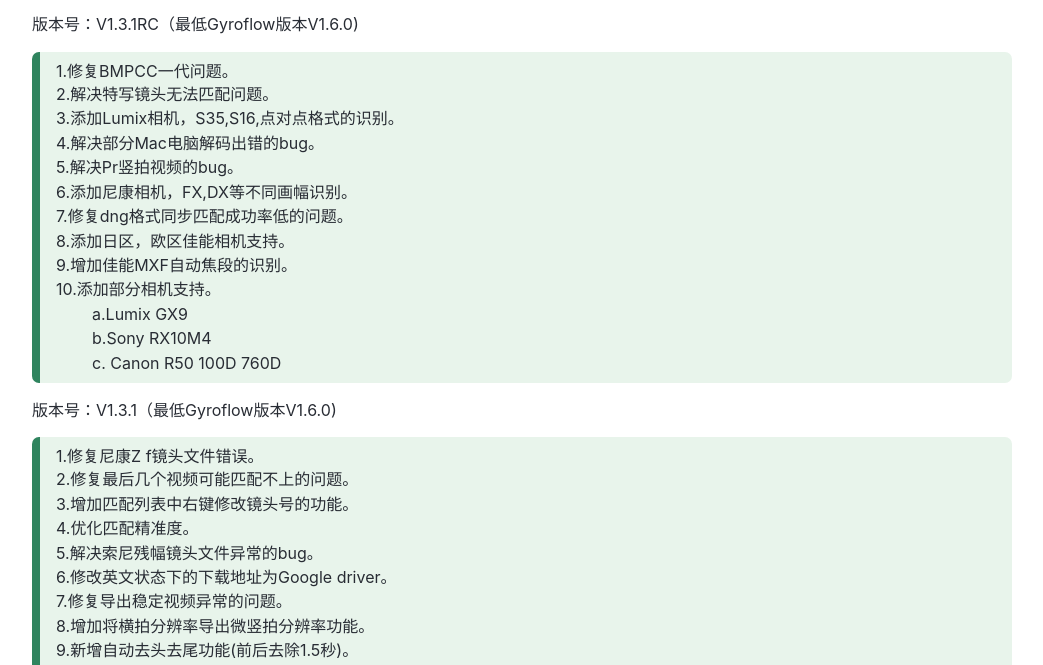
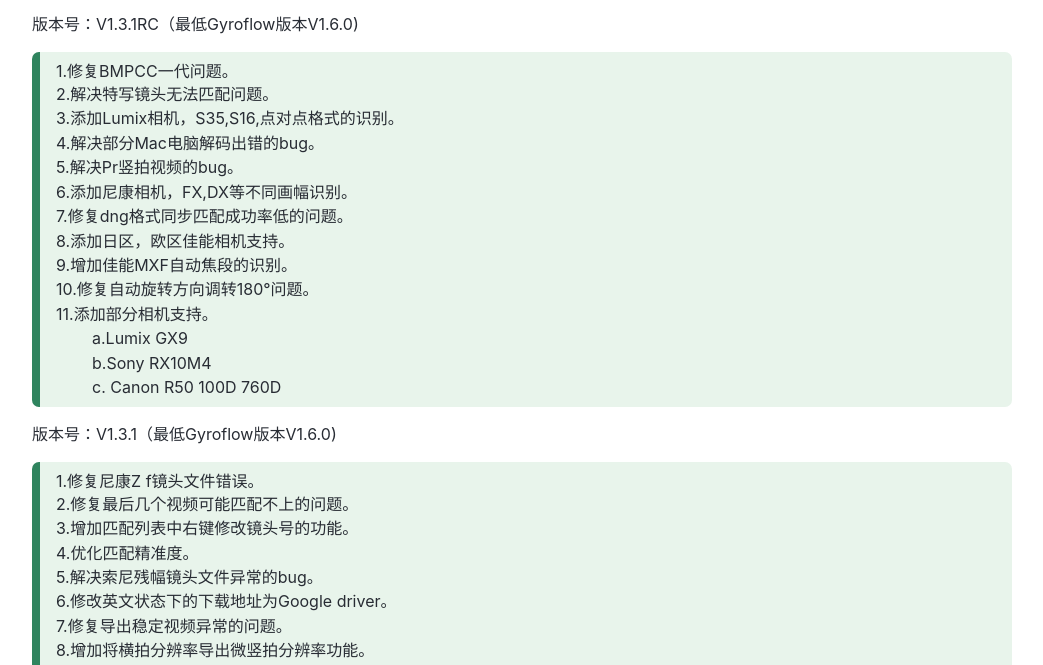
Before and after one commit to NiYien/docs, a plain HTML site: page update_Niyien_tool_zh.html in a window 1280 px wide. Shown: the part 135-800 px from the top of the page, without its empty margins (118-1161 px from the left). Drawn offline with Linux system fonts and the light colour scheme.

Commit message:
Update update_Niyien_tool_zh.html

```diff
--- a/update_Niyien_tool_zh.html
+++ b/update_Niyien_tool_zh.html
@@ -1711,7 +1711,7 @@
 </head>
 <body class='typora-export os-windows'><div class='typora-export-content'>
 <div id='write'  class=''><h2 id='niyien-tool-更新日志'><span>NiYien Tool 更新日志</span></h2><p><span>版本号：V1.3.1RC（最低Gyroflow版本V1.6.0)</span></p><blockquote><p><span>1.修复BMPCC一代问题。</span>
-<span>2.解决特写镜头无法匹配问题。</span></p><p><span>3.添加Lumix相机，S35,S16,点对点格式的识别。</span></p><p><span>4.解决部分Mac电脑解码出错的bug。</span></p><p><span>5.解决Pr竖拍视频的bug。</span></p><p><span>6.添加尼康相机，FX,DX等不同画幅识别。</span></p><p><span>7.修复dng格式同步匹配成功率低的问题。</span></p><p><span>8.添加日区，欧区佳能相机支持。</span></p><p><span>9.增加佳能MXF自动焦段的识别。</span></p><p><span>10.添加部分相机支持。</span></p><p><span>	</span><span>a.Lumix GX9</span></p><p><span>	</span><span>b.Sony RX10M4</span></p><p><span>	</span><span>c. Canon R50 100D 760D</span></p></blockquote><p><span>版本号：V1.3.1（最低Gyroflow版本V1.6.0)</span></p><blockquote><p><span>1.修复尼康Z f镜头文件错误。</span>
+<span>2.解决特写镜头无法匹配问题。</span></p><p><span>3.添加Lumix相机，S35,S16,点对点格式的识别。</span></p><p><span>4.解决部分Mac电脑解码出错的bug。</span></p><p><span>5.解决Pr竖拍视频的bug。</span></p><p><span>6.添加尼康相机，FX,DX等不同画幅识别。</span></p><p><span>7.修复dng格式同步匹配成功率低的问题。</span></p><p><span>8.添加日区，欧区佳能相机支持。</span></p><p><span>9.增加佳能MXF自动焦段的识别。</span></p><p><span>10.修复自动旋转方向调转180°问题。</span></p><p><span>11.添加部分相机支持。</span></p><p><span>	</span><span>a.Lumix GX9</span></p><p><span>	</span><span>b.Sony RX10M4</span></p><p><span>	</span><span>c. Canon R50 100D 760D</span></p></blockquote><p><span>版本号：V1.3.1（最低Gyroflow版本V1.6.0)</span></p><blockquote><p><span>1.修复尼康Z f镜头文件错误。</span>
 <span>2.修复最后几个视频可能匹配不上的问题。</span></p><p><span>3.增加匹配列表中右键修改镜头号的功能。</span></p><p><span>4.优化匹配精准度。</span></p><p><span>5.解决索尼残幅镜头文件异常的bug。</span></p><p><span>6.修改英文状态下的下载地址为Google driver。</span></p><p><span>7.修复导出稳定视频异常的问题。</span></p><p><span>8.增加将横拍分辨率导出微竖拍分辨率功能。</span></p><p><span>9.新增自动去头去尾功能(前后去除1.5秒)。</span></p><p><span>10.新增设置选择输出码率功能。</span></p><p><span>11.优化设置显示界面。</span></p><p><span>12.默认同步速度为中速。</span></p><p><span>13.导出视频为子文件夹Output</span></p><p><span>14.优化UI操作。</span></p><p><span>15.修复部分bug。</span></p></blockquote><p><span>版本号：V1.3.0（最低Gyroflow版本V1.6.0)</span></p><blockquote><p><span>1.解决部分windows系统无法推送软件的问题。</span>
 <span>2.解决半自动模式下无法写入镜头焦段到陀螺仪的bug。</span>
 <span>3.增加佳能、尼康全画幅安装半画幅镜头的识别。</span>
```
